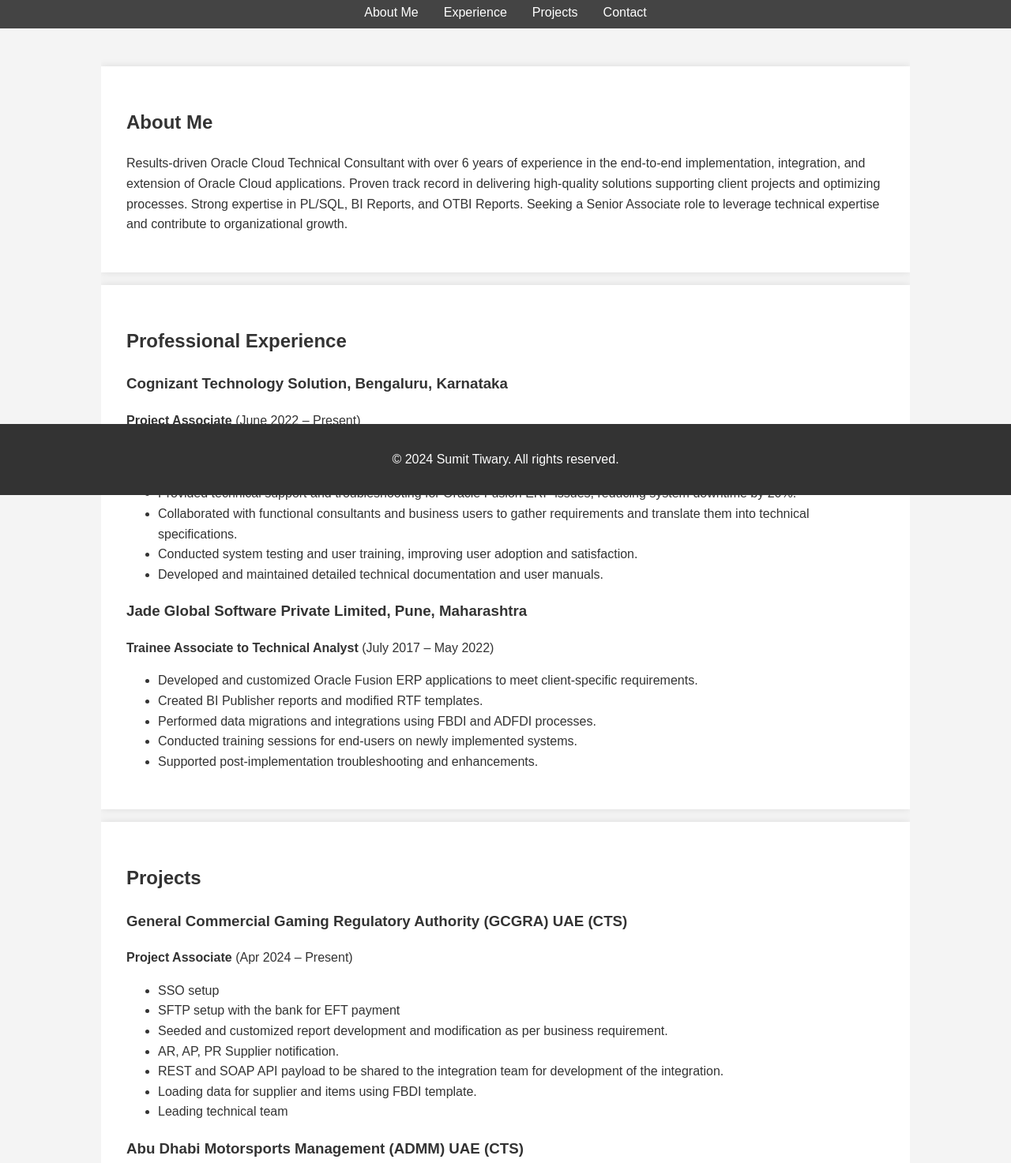
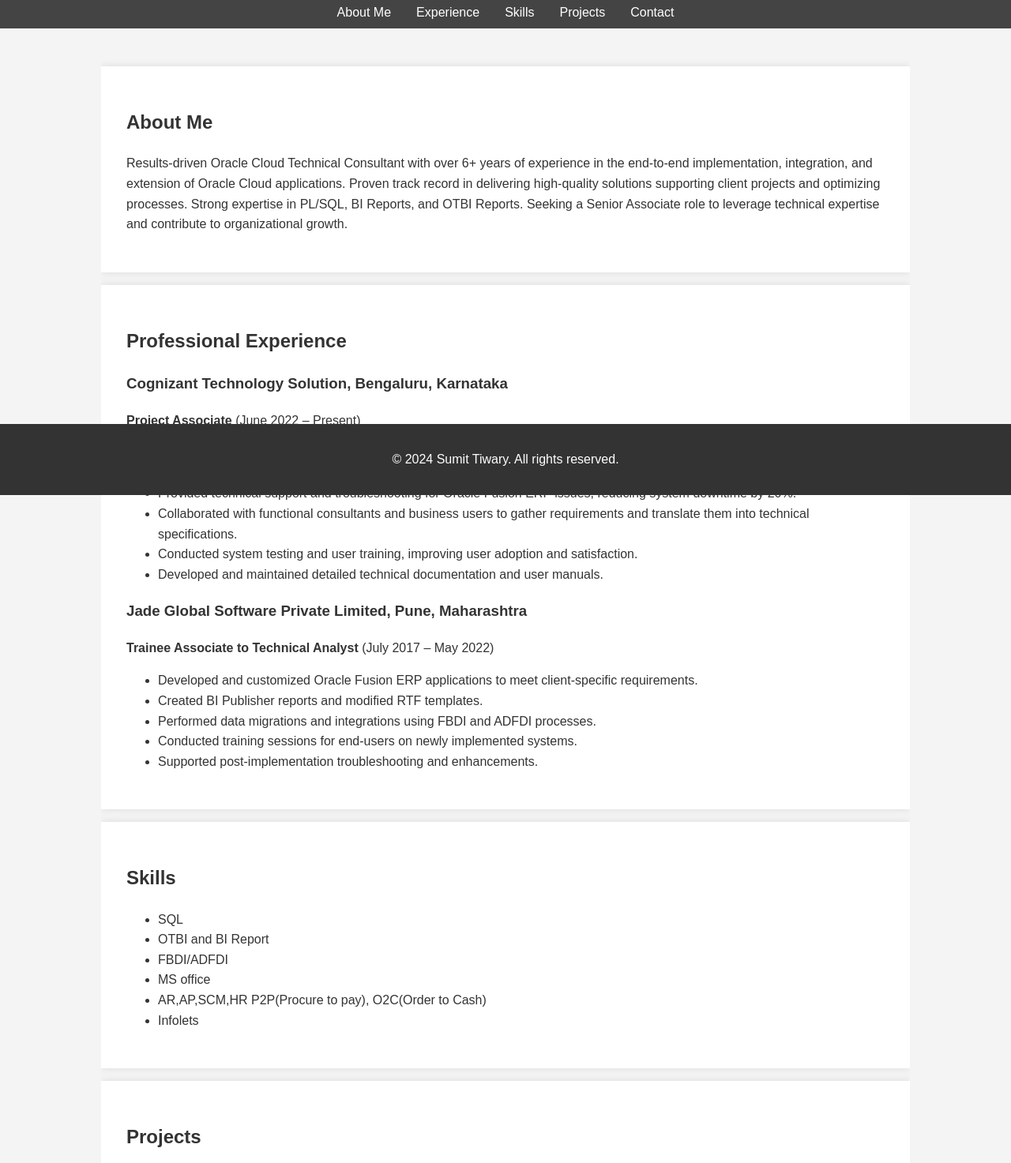
Before and after one commit to Sumittiwaryit/my-Resume, a plain HTML site: page index.html in a window 1280 px wide. Shown: the part 173-1646 px from the top of the page at 79% size. Drawn offline with Linux system fonts and the light colour scheme.

Commit message:
Update index.html

```diff
--- a/index.html
+++ b/index.html
@@ -64,13 +64,14 @@
     <nav>
         <a href="#about">About Me</a>
         <a href="#experience">Experience</a>
+		<a href="#SKILLs">Skills</a>
         <a href="#projects">Projects</a>
         <a href="#contact">Contact</a>
     </nav>
     <div class="container">
         <section id="about" class="content">
             <h2>About Me</h2>
-            <p>Results-driven Oracle Cloud Technical Consultant with over 6 years of experience in the end-to-end implementation, integration, and extension of Oracle Cloud applications. Proven track record in delivering high-quality solutions supporting client projects and optimizing processes. Strong expertise in PL/SQL, BI Reports, and OTBI Reports. Seeking a Senior Associate role to leverage technical expertise and contribute to organizational growth.</p>
+            <p>Results-driven Oracle Cloud Technical Consultant with over 6+ years of experience in the end-to-end implementation, integration, and extension of Oracle Cloud applications. Proven track record in delivering high-quality solutions supporting client projects and optimizing processes. Strong expertise in PL/SQL, BI Reports, and OTBI Reports. Seeking a Senior Associate role to leverage technical expertise and contribute to organizational growth.</p>
         </section>
         <section id="experience" class="content">
             <h2>Professional Experience</h2>
@@ -93,6 +94,17 @@
                 <li>Conducted training sessions for end-users on newly implemented systems.</li>
                 <li>Supported post-implementation troubleshooting and enhancements.</li>
             </ul>
+        </section>
+		<section id="SKILLs" class="content">
+            <h2>Skills</h2>
+            <p><strong></strong></p>
+            <ul>
+                <li>SQL</li>
+                <li>OTBI and BI Report</li>
+                <li>FBDI/ADFDI</li>
+                <li>MS office</li>
+                <li>AR,AP,SCM,HR P2P(Procure to pay), O2C(Order to Cash)</li>
+                <li>Infolets</li>
         </section>
         <section id="projects" class="content">
             <h2>Projects</h2>
```
